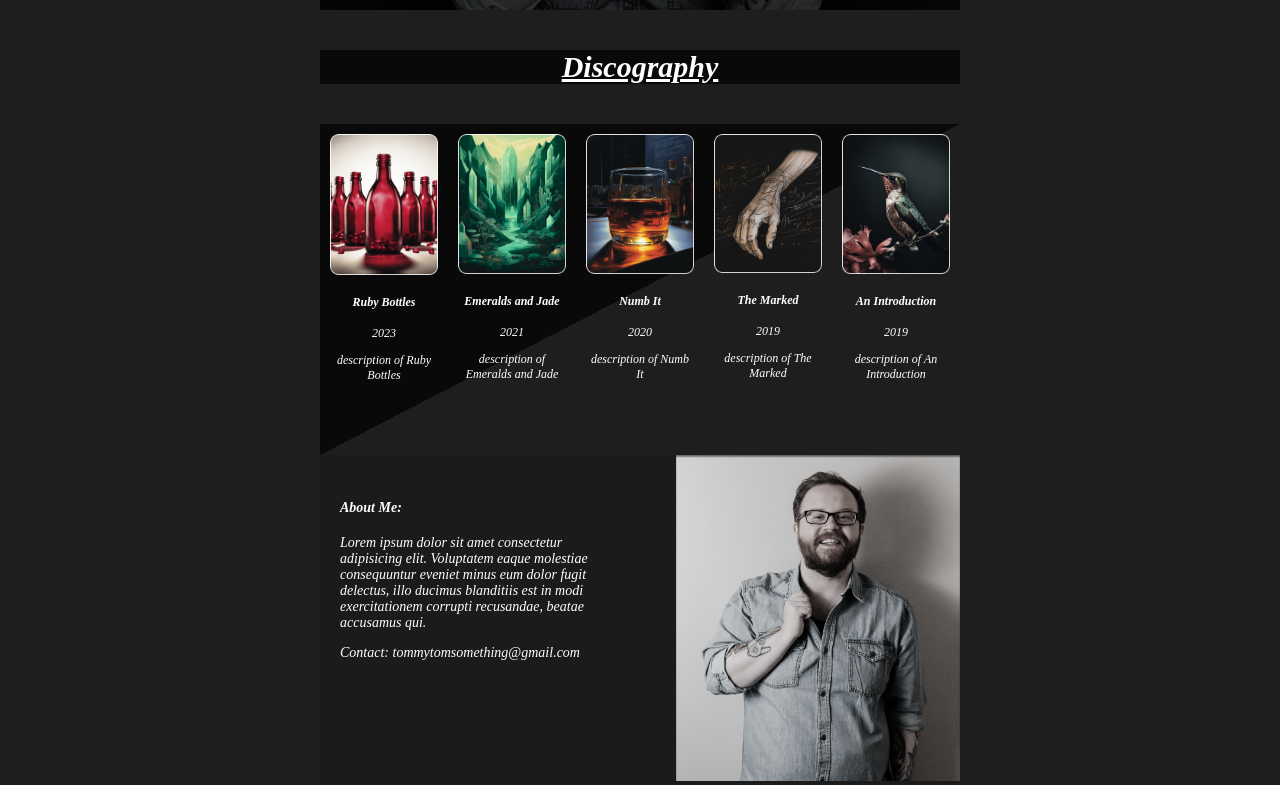
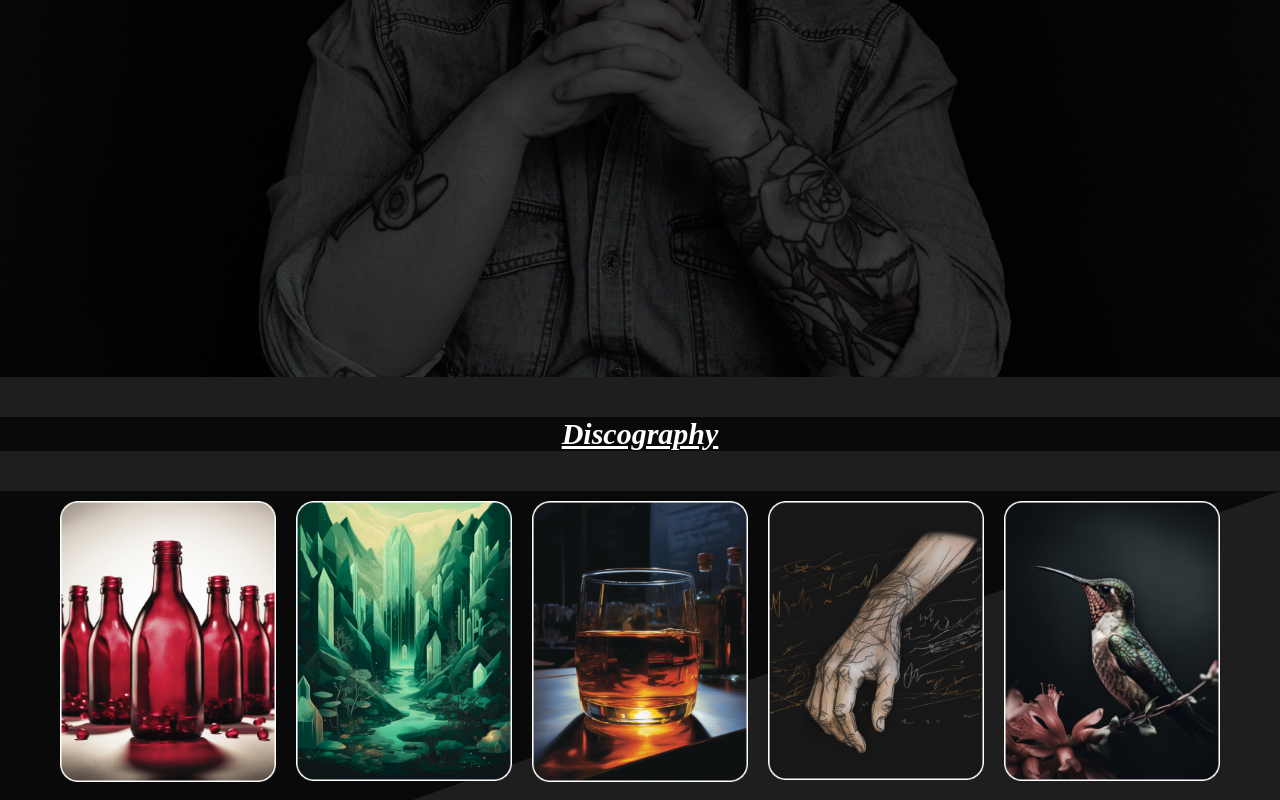
Before and after one commit to ryanlynch222/tommy-website, a React (Create React App) app in the folder tommy/: page / in a window 1280 px wide. Shown: the part 420-1220 px from the top of the page. Built offline with nearby package versions, Linux system fonts and the light colour scheme.

Commit message:
Made the website elements fullscreen

```diff
--- a/tommy/src/App.css
+++ b/tommy/src/App.css
@@ -4,7 +4,7 @@
 
 .headshot {
   display: block;
-  width: 50%;
+  max-width: 100%;
   height: 50%;
   margin-left: auto;
   margin-right: auto;
@@ -18,7 +18,7 @@
   color: #ffffff;
   text-align: center;
   display: block;
-  width: 50%;
+  max-width: 100%;
   height: 50%;
   margin-left: auto;
   margin-right: auto;
@@ -36,8 +36,7 @@
   font-weight: 400;
   font-size: 12px;
   color: #ffffff;
-  text-align: center;
-  width: 50%;
+  max-width: 100%;
   height: 50%;
   margin-left: auto;
   margin-right: auto;
@@ -49,6 +48,8 @@
     transparent 50%
   );
   padding-bottom: 50px;
+  padding-left: 50px;
+  padding-right: 50px;
 }
 
 .album {
@@ -68,7 +69,7 @@
   font-weight: 400;
   font-size: 14px;
   color: #ffffff;
-  max-width: 50%;
+  max-width: 100%;
   margin-left: auto;
   margin-right: auto;
   background: #090909;
@@ -80,16 +81,14 @@
 }
 
 .left {
-  margin-top: -13%;
-  margin-left: 20px;
-  margin-right: 115px;
-  width: 50%;
+  width: 45%;
+  padding-left: 50px;
+  padding-right: 50px;
 }
 
 .right {
-  width: 50%;
+  width: 45%;
   text-align: center;
-  margin-left: -10%;
 }
 
 .about img {
--- a/tommy/src/App.tsx
+++ b/tommy/src/App.tsx
@@ -42,7 +42,7 @@ const aboutMe = [
   {
     header: "About Me: ",
     description:
-      "Lorem ipsum dolor sit amet consectetur adipisicing elit. Voluptatem eaque molestiae consequuntur eveniet minus eum dolor fugit delectus, illo ducimus blanditiis est in modi exercitationem corrupti recusandae, beatae accusamus qui.",
+      "Lorem ipsum dolor sit amet consectetur adipisicing elit. Voluptatem eaque molestiae consequuntur eveniet minus eum dolor fugit delectus, illo ducimus blanditiis est in modi exercitationem corrupti recusandae, beatae accusamus qui. Lorem ipsum dolor sit amet consectetur adipisicing elit. Voluptatem eaque molestiae consequuntur eveniet minus eum dolor fugit delectus, illo ducimus blanditiis est in modi exercitationem corrupti recusandae, beatae accusamus qui. Lorem ipsum dolor sit amet consectetur adipisicing elit. Voluptatem eaque molestiae consequuntur eveniet minus eum dolor fugit delectus, illo ducimus blanditiis est in modi exercitationem corrupti recusandae, beatae accusamus qui.",
     contact: "Contact: tommytomsomething@gmail.com",
     image: require("./images/portrait.png"),
   },
--- a/tommy/src/components/header.css
+++ b/tommy/src/components/header.css
@@ -1,6 +1,5 @@
 .header {
   background: #000000;
-  width: 50%;
   margin-left: auto;
   margin-right: auto;
   /*padding: 0.01px;*/
```
